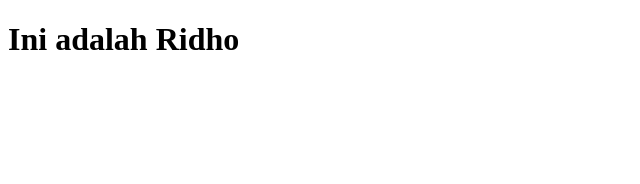
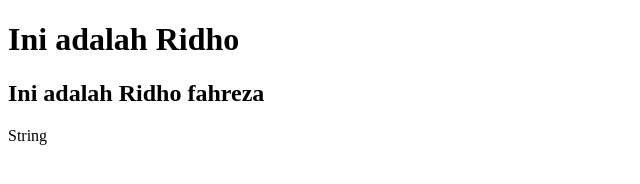
Before and after one commit to laoderidho/fahrezait.github.io, a plain HTML site: page index.html in a window 1280 px wide. Shown: the whole page, without its empty margins (0-640 px from the left). Drawn offline with Linux system fonts and the light colour scheme.

Commit message:
Pengubahan ke dua
meteri ke dua

```diff
--- a/index.html
+++ b/index.html
@@ -9,6 +9,9 @@
 </head>
 <body>
     <h1 id="ini"></h1>
+    <h2 id="ini2"></h2>
+
+
     <script src="index.js"></script>
 </body>
 </html>
--- a/index.js
+++ b/index.js
@@ -1,2 +1,13 @@
 // ini hanya Untuk tulisan di dalam ID
-document.getElementById("ini").innerHTML="Ini adalah Ridho"
+document.getElementById("ini").innerHTML="Ini adalah Ridho";
+
+// untype javascript bisa mengubah variabel di mana variabel yang baru yang akan di input
+
+var x = 1234;
+    x =" String";
+
+    document.writeln(x);
+
+// tanda tambah di perlukan untuk membuat penambahan string untuk string
+
+document.getElementById("ini2").innerHTML="Ini adalah Ridho" + " " + "fahreza";
```
